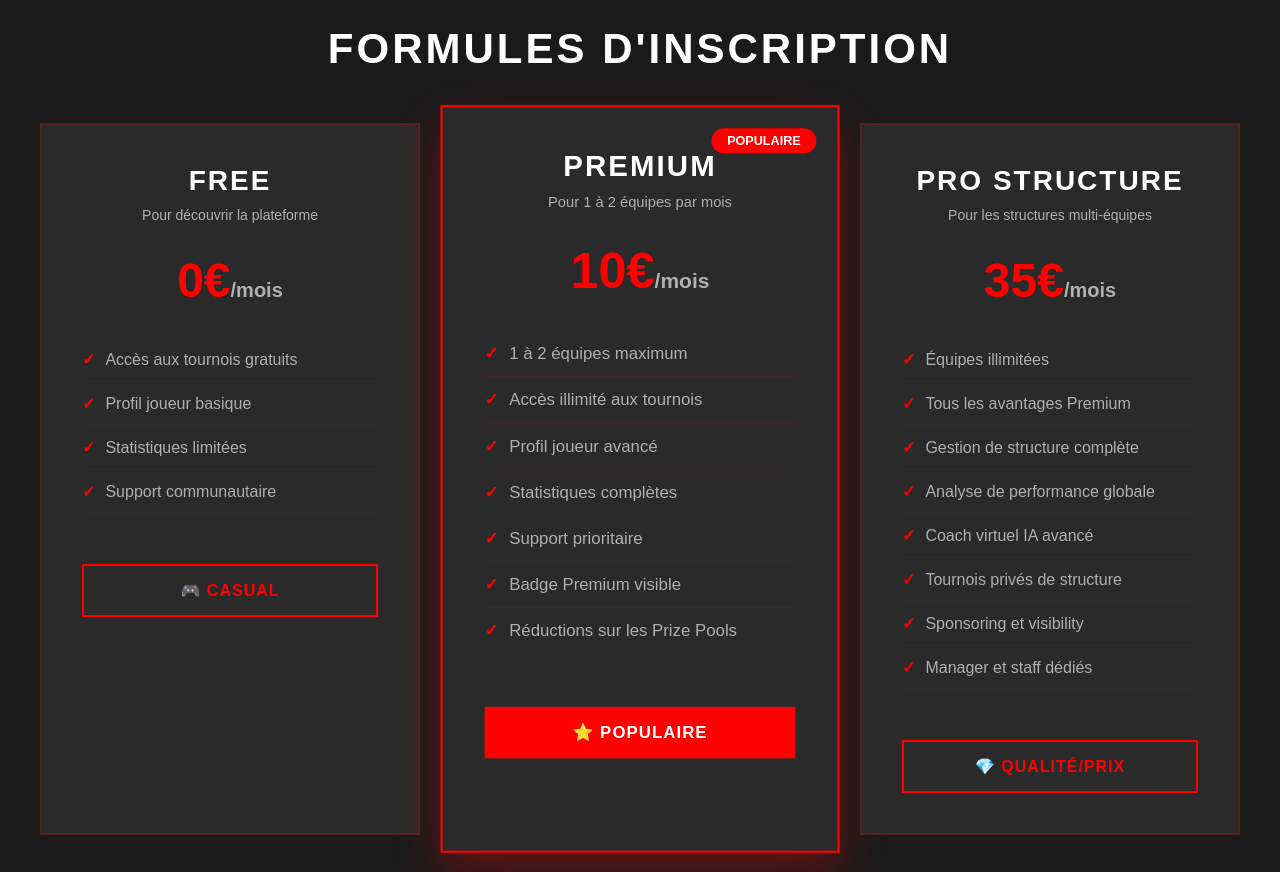
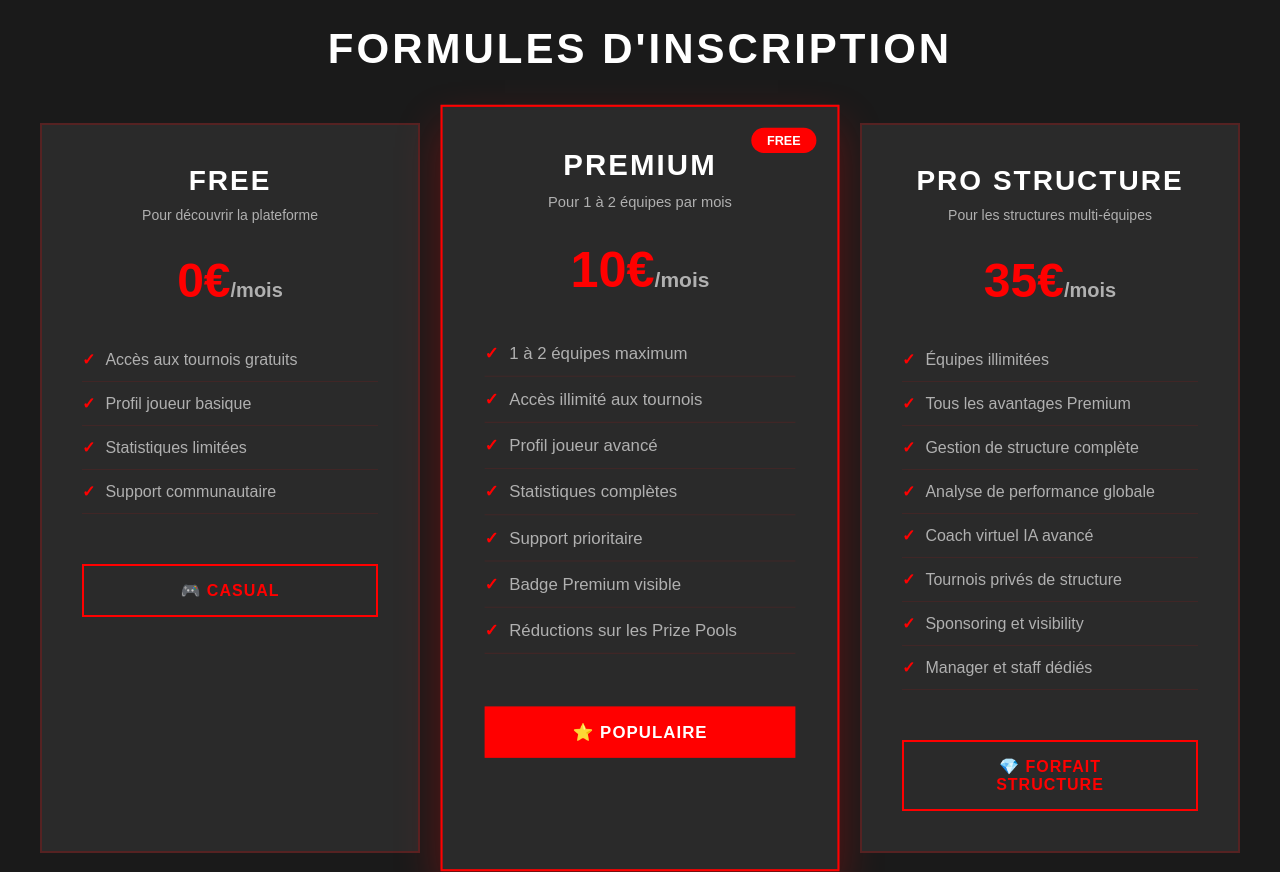
Before and after one commit to qartersan94/TLeagues, a plain HTML site: page services.html in a window 1280 px wide. Shown: the part 1840-2712 px from the top of the page. Drawn offline with Linux system fonts and the light colour scheme.

Commit message:
Update services.html

```diff
--- a/services.html
+++ b/services.html
@@ -650,7 +650,7 @@
             </div>
 
             <div class="pricing-card featured">
-                <div class="pricing-badge">Populaire</div>
+                <div class="pricing-badge">Free</div>
                 <div class="pricing-name">Premium</div>
                 <div class="pricing-desc">Pour 1 à 2 équipes par mois</div>
                 <div class="pricing-price">10€<span>/mois</span></div>
@@ -680,7 +680,7 @@
                     <li>Sponsoring et visibility</li>
                     <li>Manager et staff dédiés</li>
                 </ul>
-                <button class="btn btn-secondary">💎 Qualité/Prix</button>
+                <button class="btn btn-secondary">💎 Forfait Structure</button>
             </div>
         </div>
     </section>
```
